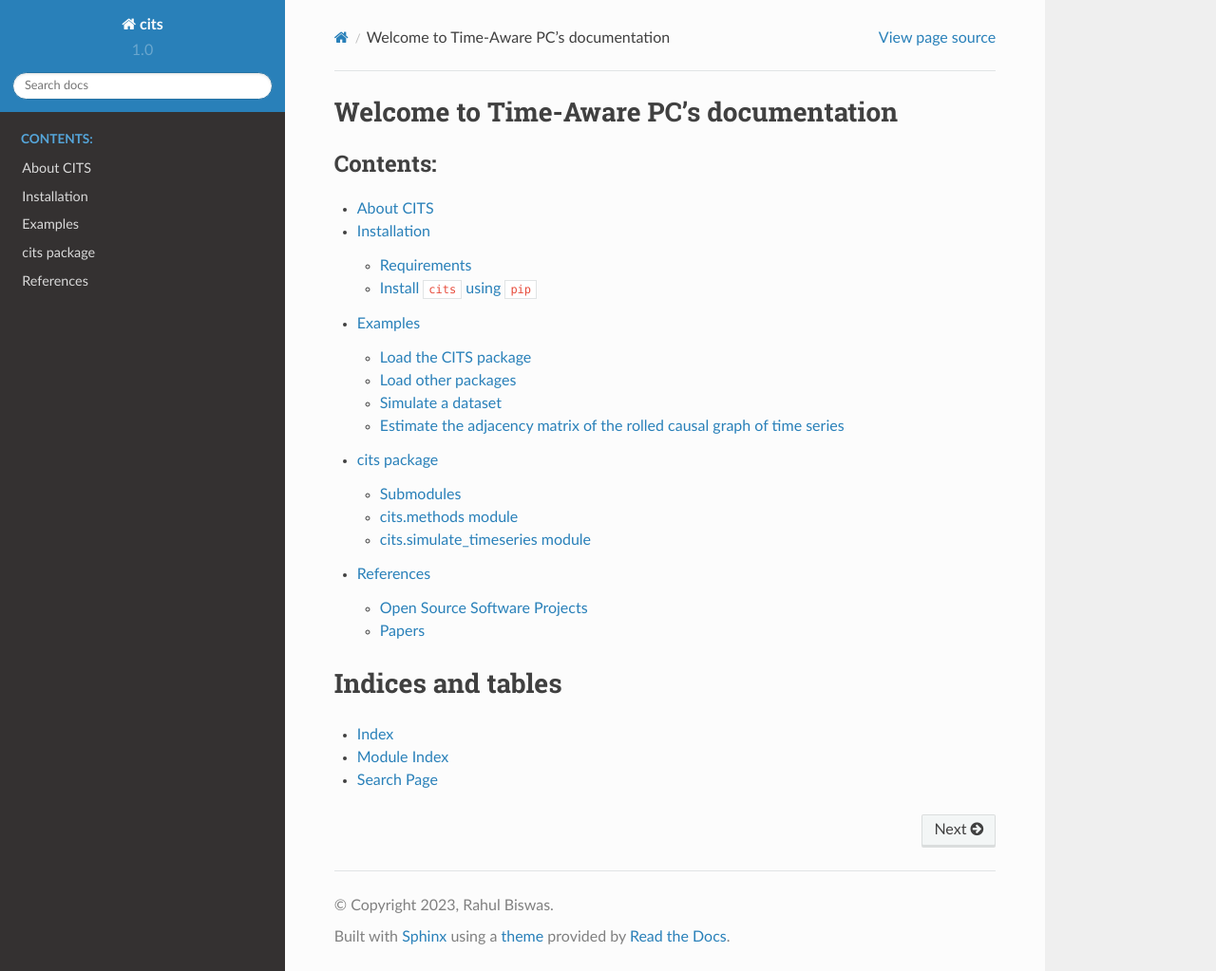
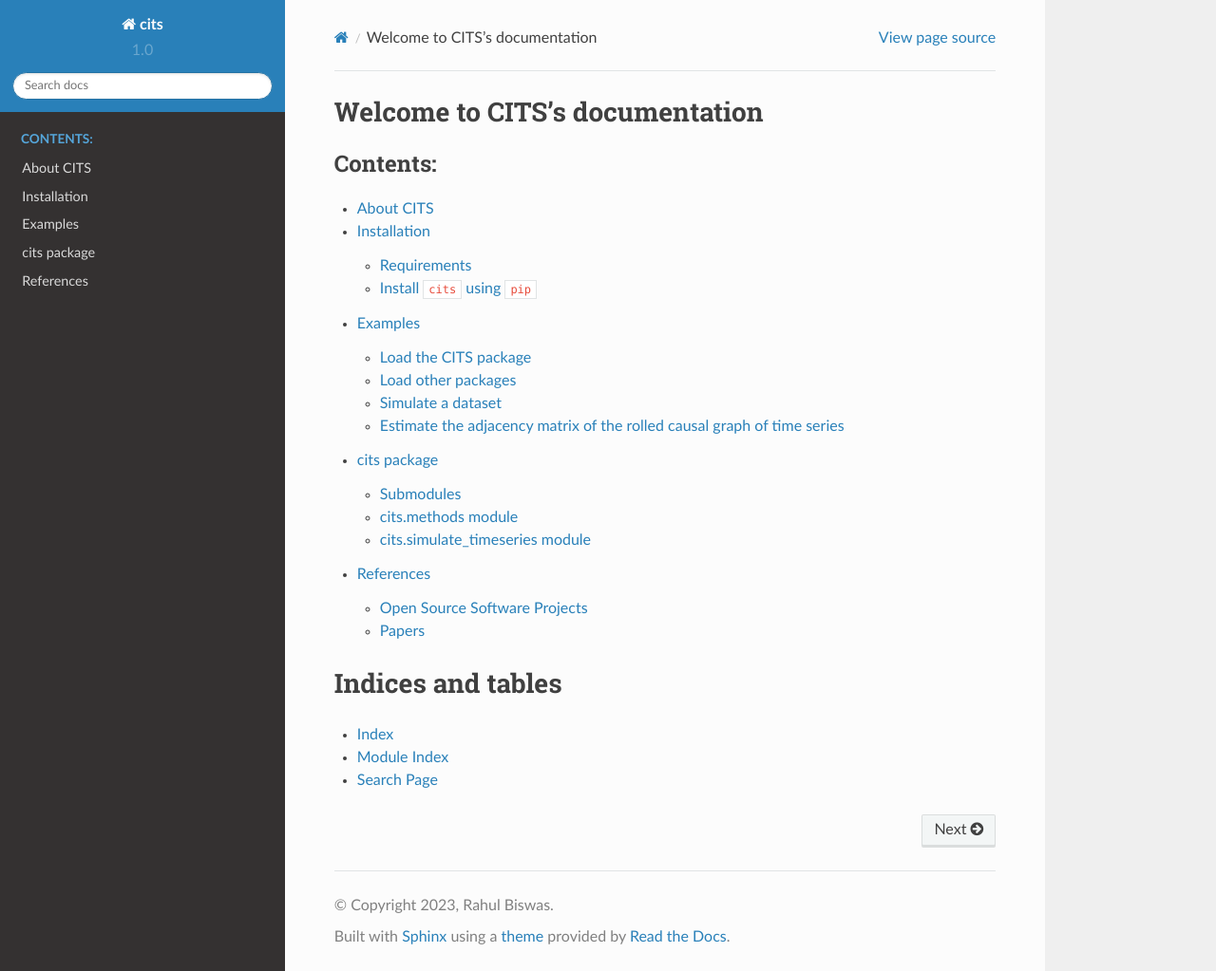
Before and after one commit to biswasr/cits, a Sphinx documentation site: the page built from docs/source/index.rst, in a window 1280 px wide and 1023 px high. Shown: the whole window at 95% size. Built offline with Sphinx 7.4.7 and the Read the Docs theme 2.0.0, drawn with Linux system fonts in a browser that asks for light colours.

Commit message:
Update index.rst

```diff
--- a/docs/source/index.rst
+++ b/docs/source/index.rst
@@ -3,7 +3,7 @@
    You can adapt this file completely to your liking, but it should at least
    contain the root `toctree` directive.
 
-Welcome to Time-Aware PC's documentation
+Welcome to CITS's documentation
 ========================================
 
 .. toctree::
```
